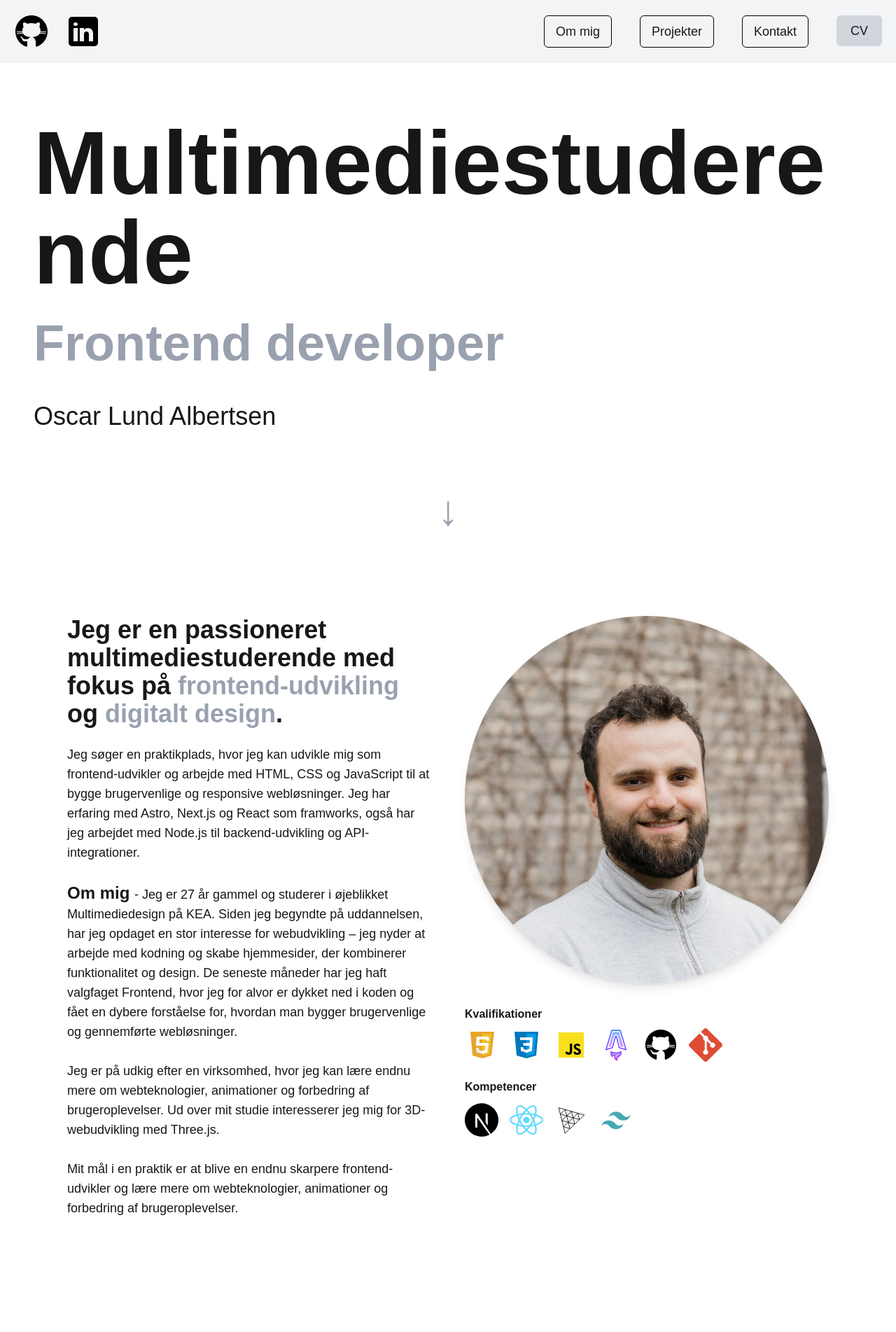
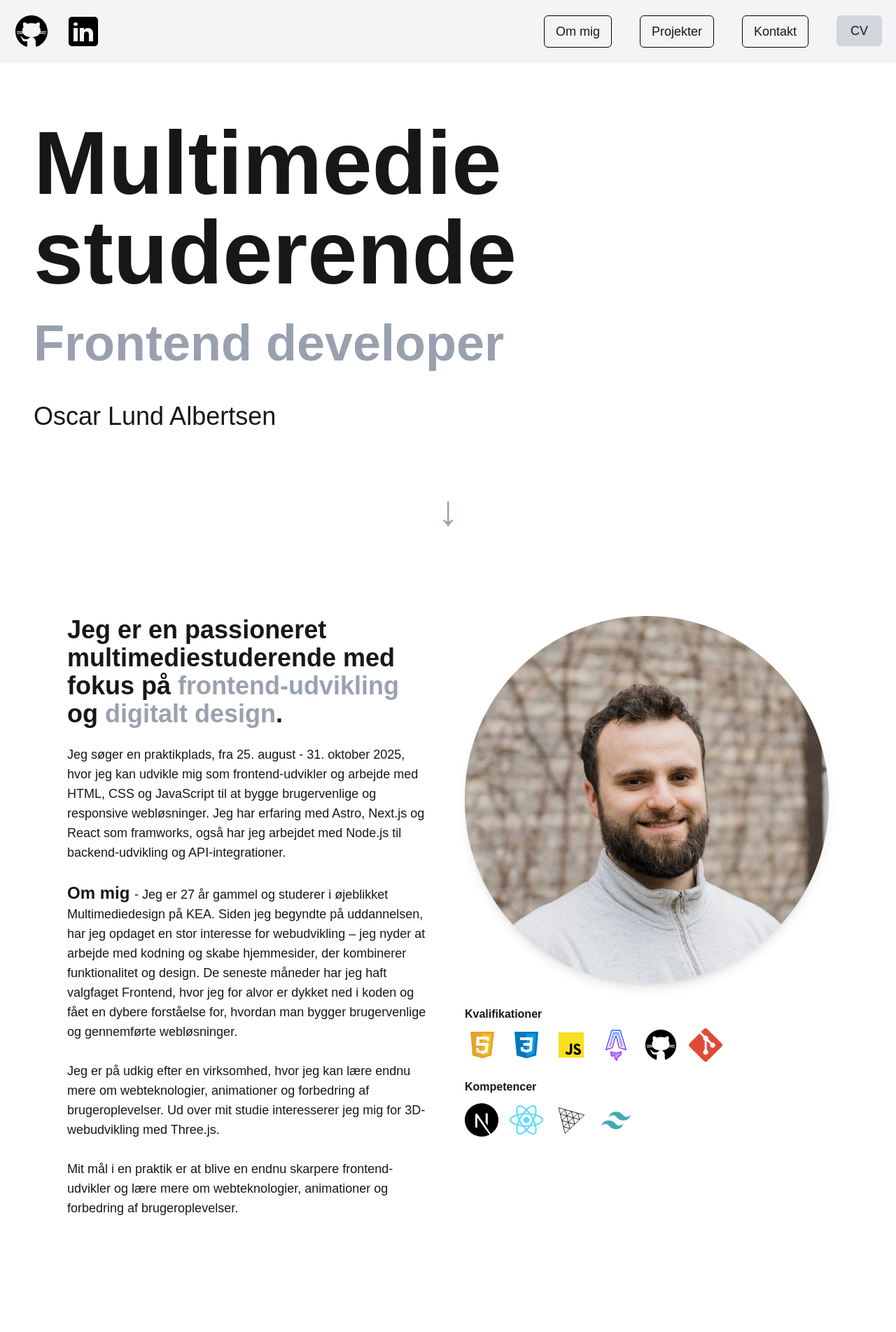
Before and after one commit to oscarlund121/praktik-digital, a Next.js app: page / in a window 1280 px wide. Shown: the top 1903 px of the page at 70% size. Built offline with nearby package versions, Linux system fonts and the light colour scheme; a web font is replaced by a local one.

Commit message:
wunderbar

```diff
--- a/src/app/components/About.jsx
+++ b/src/app/components/About.jsx
@@ -12,7 +12,7 @@ const About = () => {
           </h3>
           <div className="text-sm md:text-lg">
             <p>
-              Jeg søger en praktikplads, hvor jeg kan udvikle mig som
+              Jeg søger en praktikplads, fra 25. august - 31. oktober 2025, hvor jeg kan udvikle mig som
               frontend-udvikler og arbejde med HTML, CSS og JavaScript til at
               bygge brugervenlige og responsive webløsninger. Jeg har erfaring
               med Astro, Next.js og React som framworks, også har jeg arbejdet
--- a/src/app/components/Header.jsx
+++ b/src/app/components/Header.jsx
@@ -60,7 +60,7 @@ const Header = () => {
           Kontakt
         </a>
         <a href="/CV-OscarLund.pdf" download>
-          <button className="bg-gray-300 px-5 py-2 hover:bg-black hover:text-gray-300 transition rounded-md">
+          <button className="bg-gray-300 px-5 py-2 hover:bg-black hover:text-gray-300 transition rounded-md cursor-pointer">
             CV
           </button>
         </a>
--- a/src/app/components/Hero.jsx
+++ b/src/app/components/Hero.jsx
@@ -3,7 +3,7 @@ const Hero = ({}) => {
     <section className="min-h-screen flex flex-col justify-center px-12 pt-1 relative">
       <div className="mb-2 sm:mb-5">
         <h1 className="text-5xl md:text-9xl font-bold break-words max-w-full mb-5">
-          Multimediestuderende
+          Multimedie studerende
         </h1>
         <h1 className="text-3xl md:text-7xl font-bold leading-tight text-gray-400 mb-10">
           Frontend developer
--- a/src/app/components/Project.jsx
+++ b/src/app/components/Project.jsx
@@ -1,5 +1,10 @@
 import Image from "next/image";
 const Projects = () => {
+  const scrollToSection = (id) => {
+    document.getElementById(id)?.scrollIntoView({ behavior: "smooth" });
+  };
+
+
   return (
     <section id="projects" className="py-20 px-8 max-w-6xl mx-auto">
       <h2 className="text-4xl font-bold underline mb-12 text-center">
--- a/src/app/globals.css
+++ b/src/app/globals.css
@@ -31,3 +31,7 @@ body {
   color: var(--foreground);
 
 }
+
+a {
+  cursor: pointer;
+}
```
